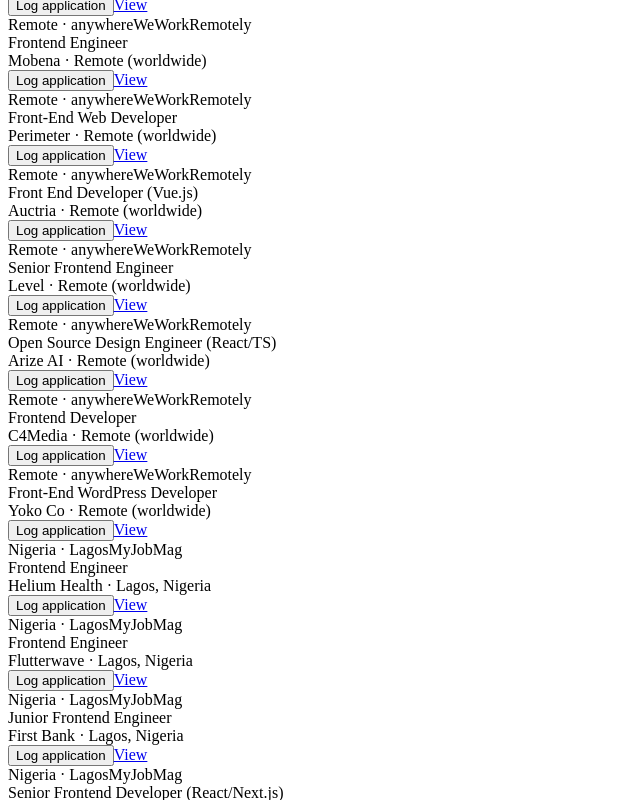
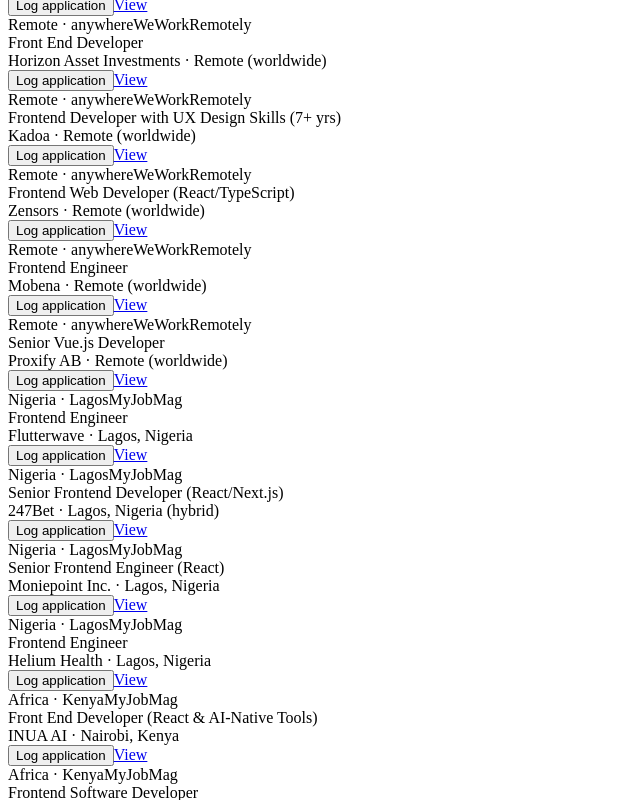
Before and after one commit to odizee/job-tracker, a React (Vite) app: page / in a window 1280 px wide. Shown: the part 720-1520 px from the top of the page, without its empty margins (0-640 px from the left). Built offline with nearby package versions, Linux system fonts and the light colour scheme; the HTML template or start-up script is replaced by a standard one.

Commit message:
Refresh today's picks (2026-09-30)
Sources used: WeWorkRemotely (RSS/search), MyJobMag (Nigeria + Kenya), HotNigerianJobs.

Co-Authored-By: Claude Sonnet 5 <noreply@anthropic.com>
Claude-Session: https://claude.ai/code/session_018HKekKwsEhpEvE1j96by9x

```diff
--- a/src/data/picks.js
+++ b/src/data/picks.js
@@ -1,24 +1,23 @@
-// Sourced Sep 29, 2026 from WeWorkRemotely, MyJobMag and HotNigerianJobs.
+// Sourced Sep 30, 2026 from WeWorkRemotely, MyJobMag and HotNigerianJobs.
 // Edit freely — this is just the seed list "Today's picks" starts from.
 export const PICKS = [
-  { tag: "Remote · anywhere", source: "WeWorkRemotely", role: "Frontend Web Developer (React/TypeScript)", company: "Zensors", location: "Remote (worldwide)", link: "https://weworkremotely.com/remote-jobs/zensors-frontend-web-developer-react-typescript-remote" },
+  { tag: "Remote · anywhere", source: "WeWorkRemotely", role: "Frontend Developer", company: "C4Media", location: "Remote (worldwide)", link: "https://weworkremotely.com/remote-jobs/c4media-frontend-developer" },
+  { tag: "Remote · anywhere", source: "WeWorkRemotely", role: "Senior Frontend Developer", company: "Sanctuary Computer", location: "Remote (worldwide)", link: "https://weworkremotely.com/remote-jobs/sanctuary-computer-senior-frontend-developer-2" },
+  { tag: "Remote · anywhere", source: "WeWorkRemotely", role: "Senior Frontend Engineer", company: "Level", location: "Remote (worldwide)", link: "https://weworkremotely.com/remote-jobs/level-senior-frontend-engineer" },
   { tag: "Remote · anywhere", source: "WeWorkRemotely", role: "React Frontend Developer", company: "The Corvus Group Inc", location: "Remote (worldwide)", link: "https://weworkremotely.com/remote-jobs/the-corvus-group-inc-react-frontend-developer" },
   { tag: "Remote · anywhere", source: "WeWorkRemotely", role: "Senior Frontend Developer (React.js / Next.js)", company: "Proxify AB", location: "Remote (worldwide)", link: "https://weworkremotely.com/remote-jobs/proxify-ab-senior-frontend-developer-react-js-next-js-1" },
-  { tag: "Remote · anywhere", source: "WeWorkRemotely", role: "Senior React Engineer", company: "Heyo", location: "Remote (worldwide)", link: "https://weworkremotely.com/remote-jobs/heyo-senior-react-engineer" },
-  { tag: "Remote · anywhere", source: "WeWorkRemotely", role: "Senior Frontend Developer", company: "Sanctuary Computer", location: "Remote (worldwide)", link: "https://weworkremotely.com/remote-jobs/sanctuary-computer-senior-frontend-developer-2" },
+  { tag: "Remote · anywhere", source: "WeWorkRemotely", role: "Front End Developer", company: "Horizon Asset Investments", location: "Remote (worldwide)", link: "https://weworkremotely.com/remote-jobs/horizon-assset-investments-front-end-developer-full-time-remote" },
+  { tag: "Remote · anywhere", source: "WeWorkRemotely", role: "Frontend Developer with UX Design Skills (7+ yrs)", company: "Kadoa", location: "Remote (worldwide)", link: "https://weworkremotely.com/remote-jobs/kadoa-frontend-developer-with-ux-design-skills-7-years-of-experience" },
+  { tag: "Remote · anywhere", source: "WeWorkRemotely", role: "Frontend Web Developer (React/TypeScript)", company: "Zensors", location: "Remote (worldwide)", link: "https://weworkremotely.com/remote-jobs/zensors-frontend-web-developer-react-typescript-remote" },
   { tag: "Remote · anywhere", source: "WeWorkRemotely", role: "Frontend Engineer", company: "Mobena", location: "Remote (worldwide)", link: "https://weworkremotely.com/remote-jobs/mobena-frontend-engineer" },
-  { tag: "Remote · anywhere", source: "WeWorkRemotely", role: "Front-End Web Developer", company: "Perimeter", location: "Remote (worldwide)", link: "https://weworkremotely.com/remote-jobs/perimeter-front-end-web-developer" },
-  { tag: "Remote · anywhere", source: "WeWorkRemotely", role: "Front End Developer (Vue.js)", company: "Auctria", location: "Remote (worldwide)", link: "https://weworkremotely.com/remote-jobs/auctria-front-end-developer-1" },
-  { tag: "Remote · anywhere", source: "WeWorkRemotely", role: "Senior Frontend Engineer", company: "Level", location: "Remote (worldwide)", link: "https://weworkremotely.com/remote-jobs/level-senior-frontend-engineer" },
-  { tag: "Remote · anywhere", source: "WeWorkRemotely", role: "Open Source Design Engineer (React/TS)", company: "Arize AI", location: "Remote (worldwide)", link: "https://weworkremotely.com/remote-jobs/arize-ai-open-source-design-engineer" },
-  { tag: "Remote · anywhere", source: "WeWorkRemotely", role: "Frontend Developer", company: "C4Media", location: "Remote (worldwide)", link: "https://weworkremotely.com/remote-jobs/c4media-frontend-developer" },
-  { tag: "Remote · anywhere", source: "WeWorkRemotely", role: "Front-End WordPress Developer", company: "Yoko Co", location: "Remote (worldwide)", link: "https://weworkremotely.com/remote-jobs/yoko-co-front-end-wordpress-developer" },
-  { tag: "Nigeria · Lagos", source: "MyJobMag", role: "Frontend Engineer", company: "Helium Health", location: "Lagos, Nigeria", link: "https://www.myjobmag.com/job/frontend-engineer-helium-health-3" },
+  { tag: "Remote · anywhere", source: "WeWorkRemotely", role: "Senior Vue.js Developer", company: "Proxify AB", location: "Remote (worldwide)", link: "https://weworkremotely.com/remote-jobs/proxify-ab-senior-vue-js-developer-1" },
   { tag: "Nigeria · Lagos", source: "MyJobMag", role: "Frontend Engineer", company: "Flutterwave", location: "Lagos, Nigeria", link: "https://www.myjobmag.com/job/frontend-engineer-flutterwave-2" },
-  { tag: "Nigeria · Lagos", source: "MyJobMag", role: "Junior Frontend Engineer", company: "First Bank", location: "Lagos, Nigeria", link: "https://www.myjobmag.com/job/frontend-engineer-first-bank" },
   { tag: "Nigeria · Lagos", source: "MyJobMag", role: "Senior Frontend Developer (React/Next.js)", company: "247Bet", location: "Lagos, Nigeria (hybrid)", link: "https://www.myjobmag.com/jobs/senior-frontend-developer-react-at-247bet" },
   { tag: "Nigeria · Lagos", source: "MyJobMag", role: "Senior Frontend Engineer (React)", company: "Moniepoint Inc.", location: "Lagos, Nigeria", link: "https://www.myjobmag.com/job/senior-frontend-engineer-react-moniepoint-12" },
+  { tag: "Nigeria · Lagos", source: "MyJobMag", role: "Frontend Engineer", company: "Helium Health", location: "Lagos, Nigeria", link: "https://www.myjobmag.com/job/frontend-engineer-helium-health-3" },
   { tag: "Africa · Kenya", source: "MyJobMag", role: "Front End Developer (React & AI-Native Tools)", company: "INUA AI", location: "Nairobi, Kenya", link: "https://www.myjobmag.co.ke/job/front-end-developer-react-ai-native-tools-inua-ai" },
+  { tag: "Africa · Kenya", source: "MyJobMag", role: "Frontend Software Developer", company: "Riset Software & Systems Ltd", location: "Nairobi, Kenya", link: "https://www.myjobmag.co.ke/job/frontend-software-developer-riset-software-systems-ltd" },
+  { tag: "Africa · Kenya", source: "MyJobMag", role: "IT & Systems Engineer (Frontend Developer)", company: "West Indian Ocean Cable Company (WIOCC)", location: "Nairobi, Kenya", link: "https://www.myjobmag.co.ke/job/it-systems-engineer-frontend-developer-west-indian-ocean-cable-company-wiocc-1" },
   { tag: "Nigeria · Lagos", source: "HotNigerianJobs", role: "Frontend Engineer", company: "Quidax", location: "Lagos", link: "https://www.hotnigerianjobs.com/hotjobs/609744/frontend-engineer-at-quidax.html" },
   { tag: "Remote · anywhere", source: "HotNigerianJobs", role: "Frontend Developer (React.js)", company: "Orbs Technologies Limited", location: "Remote", link: "https://www.hotnigerianjobs.com/hotjobs/831269/frontend-developer-reactjs-at-orbs-technologies-li.html" },
   { tag: "Remote · anywhere", source: "HotNigerianJobs", role: "Frontend Developer (React)", company: "D-Tech Centrix Plus Limited", location: "Remote", link: "https://www.hotnigerianjobs.com/hotjobs/629883/frontend-developer-react-at-dtech-centrix-plus-lim.html" },
@@ -26,5 +25,6 @@ export const PICKS = [
   { tag: "Nigeria · Lagos", source: "HotNigerianJobs", role: "Frontend Engineer (Talent Pool)", company: "Kuda Bank", location: "Lagos", link: "https://www.hotnigerianjobs.com/hotjobs/597565/frontend-engineer-talent-pool-at-kuda-bank.html" },
   { tag: "Nigeria · Abuja", source: "HotNigerianJobs", role: "Frontend Engineer", company: "Bondee", location: "Abuja (FCT)", link: "https://www.hotnigerianjobs.com/hotjobs/677635/frontend-engineer-at-bondee.html" },
   { tag: "Nigeria · Lagos", source: "HotNigerianJobs", role: "Frontend Developer", company: "Hampshire Heights Global Company Limited (HHGCL)", location: "Lagos", link: "https://www.hotnigerianjobs.com/hotjobs/931045/frontend-developer-at-hampshire-heights-global-com.html" },
-  { tag: "Nigeria · Lagos", source: "HotNigerianJobs", role: "Front-End Developer", company: "Softcom Limited", location: "Ikeja, Lagos", link: "https://www.hotnigerianjobs.com/hotjobs/341719/frontend-developer-at-softcom-limited.html" },
+  { tag: "Nigeria · Lagos", source: "HotNigerianJobs", role: "Frontend Engineer - Product", company: "Paystack", location: "Lagos", link: "https://www.hotnigerianjobs.com/hotjobs/197771/frontend-engineer-product-at-paystack-nigeria.html" },
+  { tag: "Nigeria · Lagos", source: "HotNigerianJobs", role: "Frontend Engineer - Web Experiences", company: "Paystack", location: "Lagos", link: "https://www.hotnigerianjobs.com/hotjobs/197770/frontend-engineer-web-experiences-at-paystack-nige.html" },
 ];
```
